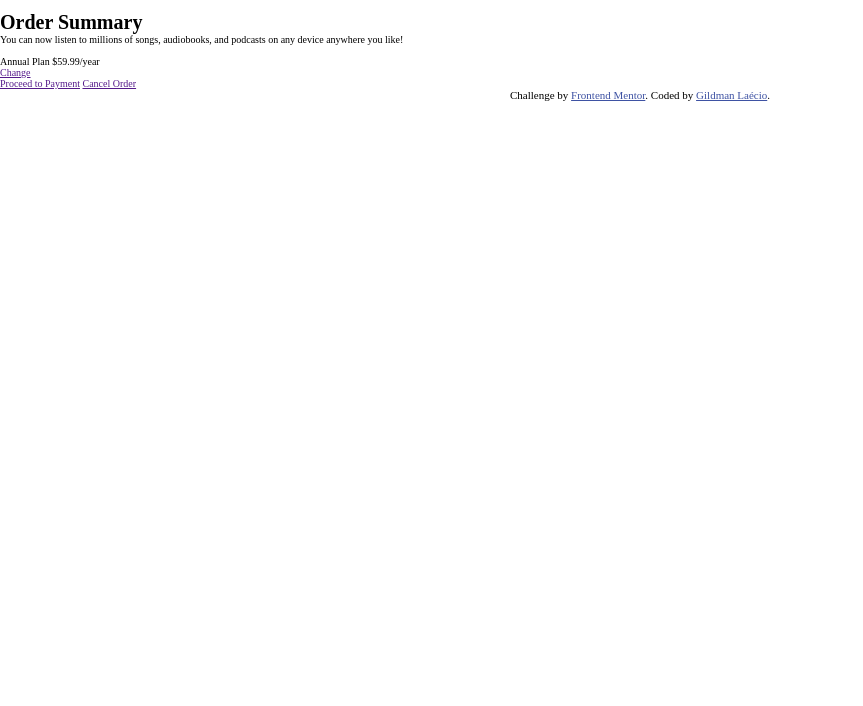
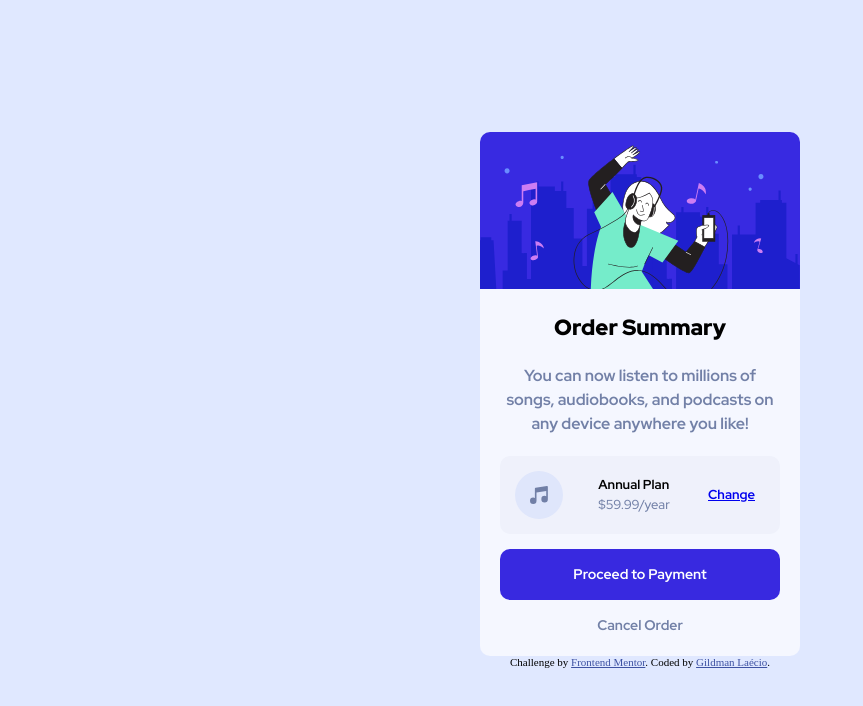
Before and after one commit to gillaercio/order-summary-component-main, a plain HTML site: page index.html in a window 1280 px wide. Shown: the whole page, without its empty margins (0-863 px from the left). Drawn offline with nearby package versions, Linux system fonts and the light colour scheme; files that its build step writes are made by us from their sources.

Commit message:
Main content created

```diff
--- a/src/css/global.css
+++ b/assets/css/global.css
@@ -10,14 +10,16 @@ html {
 
 :root {
   --Pale-blue: hsl(225, 100%, 94%);
-  --Brightblue: hsl(245, 75%, 52%);
+  --Bright-blue: hsl(245, 75%, 52%);
 
-  --Very-paleblue: hsl(225, 100%, 98%);
-  --Desaturatedblue: hsl(224, 23%, 55%);
+  --Very-pale-blue: hsl(225, 100%, 98%);
+  --Desaturated-blue: hsl(224, 23%, 55%);
+  --Desaturated-blue-transparent: hsl(224, 23%, 55%, 5%);
   --Dark-blue: hsl(223, 47%, 23%);
 
   --red-hat: "Red Hat Display", serif;
   --text-lg: 900 2.2em/150% var(--red-hat);
   --text-md: 700 1.6em/150% var(--red-hat);
-  --text-sm: 500 1.4em/150% var(--red-hat);
+  --text-sm: 500 1.3em/150% var(--red-hat);
+  --text-button: 700 1.4em/150% var(--red-hat);
 }
--- /dev/null
+++ b/assets/css/main.css
@@ -0,0 +1,89 @@
+body {
+  display: grid;
+  height: 100vh;
+  align-content: center;
+  justify-content: center;
+  background-color: var(--Pale-blue);
+}
+
+main {
+  max-width: 320px;
+  border-radius: 10px;
+  background-color: var(--Very-pale-blue);
+}
+
+.hero {
+  width: 100%;
+  border-top-left-radius: 10px;
+  border-top-right-radius: 10px;
+}
+
+#content {
+  display: grid;
+  padding: 20px;
+  justify-items: center;
+}
+
+h1 {
+  font: var(--text-lg);
+  padding-bottom: 20px;
+}
+
+p {
+  font: var(--text-md);
+  color: var(--Desaturated-blue);
+  text-align: center;
+  padding-bottom: 20px;
+}
+
+.plan {
+  display: grid;
+  grid-template-columns: repeat(3, 1fr);
+  align-items: center;
+  width: 100%;
+  background-color: var(--Desaturated-blue-transparent);
+  border-radius: 10px;
+  padding: 15px;
+  font: var(--text-sm);
+}
+
+.plan span:nth-child(1),
+.plan a {
+  font-weight: 700;
+}
+
+.plan span:nth-child(2) {
+  color: var(--Desaturated-blue);
+}
+
+.plan a {
+  text-align: right;
+  padding-right: 10px;
+}
+
+.attribution {
+  font-size: 11px;
+  text-align: center;
+}
+
+.proceed {
+  width: 100%;
+  margin-block: 15px;
+  padding: 15px;
+  background-color: var(--Bright-blue);
+  color: white;
+  text-align: center;
+  font: var(--text-button);
+  border-radius: 10px;
+  text-decoration: none;
+}
+
+.cancel {
+  font: var(--text-button);
+  color: var(--Desaturated-blue);
+  text-decoration: none;
+}
+
+.attribution a {
+  color: hsl(228, 45%, 44%);
+}
--- a/index.html
+++ b/index.html
@@ -16,8 +16,9 @@
 <body>
 
   <main>
-    <img src="" alt="">
+    <img class="hero" src="assets/images/illustration-hero.svg" alt="people dancing while listening to music">
 
+    <div id="content">
       <h1>Order Summary</h1>
 
       <p>
@@ -25,17 +26,17 @@
         device anywhere you like!
       </p>
 
-    <div>
-      <img src="" alt="">
-      <div>
+      <div class="plan">
+        <img src="assets/images/icon-music.svg" alt="icon music">
+        <div class="plan-values">
           <span>Annual Plan</span>
           <span>$59.99/year</span>
         </div>
-      <a href="">Change</a>
+        <a href="#">Change</a>
       </div>
-
-    <a href="">Proceed to Payment</a>
-    <a href="">Cancel Order</a>
+      <a class="proceed" href="#">Proceed to Payment</a>
+      <a class="cancel" href="#">Cancel Order</a>
+    </div>
   </main>
 
   <footer class="attribution">
--- a/src/css/main.css
+++ /dev/null
@@ -1,8 +0,0 @@
-.attribution {
-  font-size: 11px;
-  text-align: center;
-}
-
-.attribution a {
-  color: hsl(228, 45%, 44%);
-}
```
Also changed, not shown: assets/css/index.css (renamed from src/css/index.css), assets/images/favicon-32x32.png (renamed from src/images/favicon-32x32.png), assets/images/icon-music.svg (renamed from src/images/icon-music.svg), assets/images/illustration-hero.svg (renamed from src/images/illustration-hero.svg), assets/images/pattern-background-desktop.svg (renamed from src/images/pattern-background-desktop.svg), assets/images/pattern-background-mobile.svg (renamed from src/images/pattern-background-mobile.svg). Lines whose indentation alone changed are shown as unchanged.
